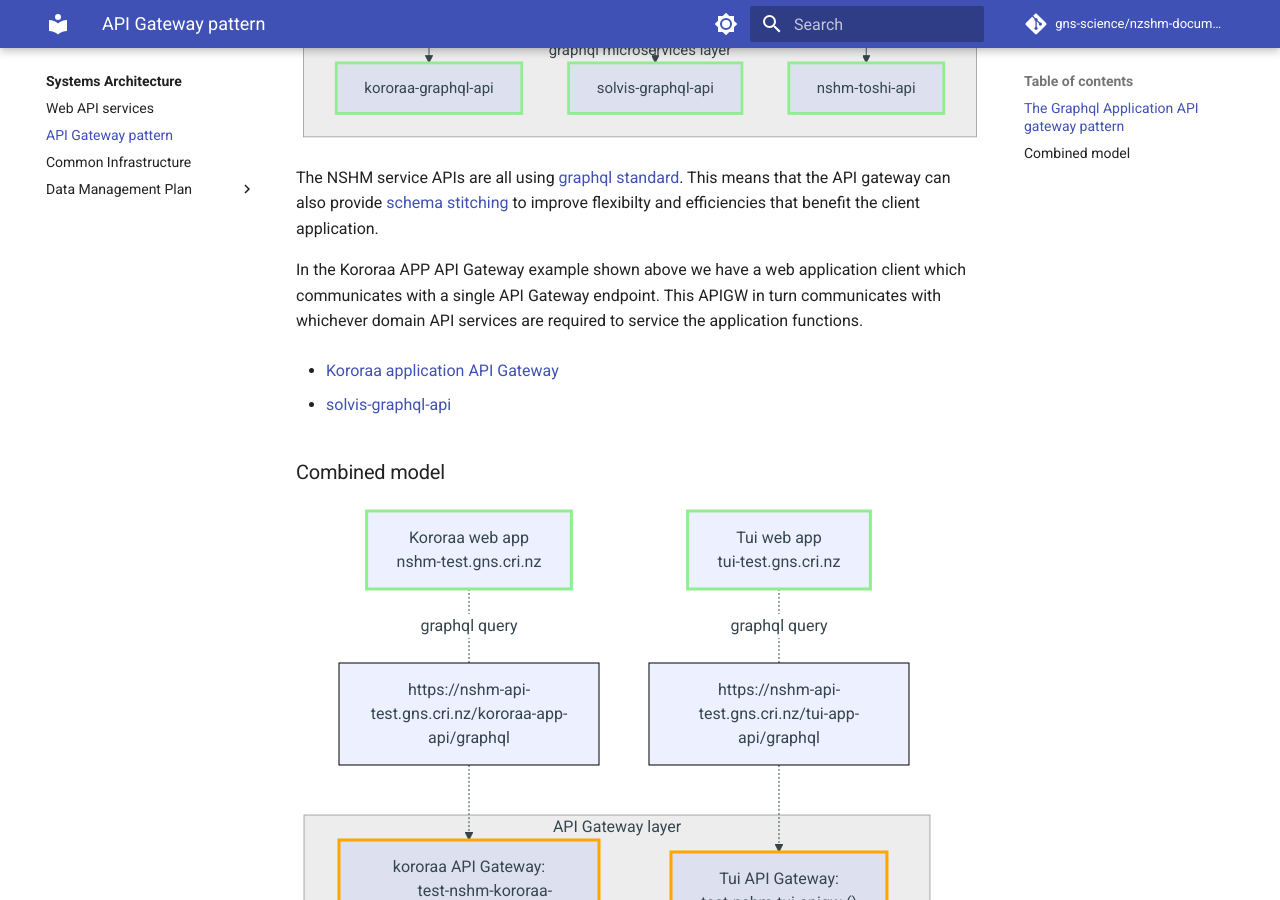
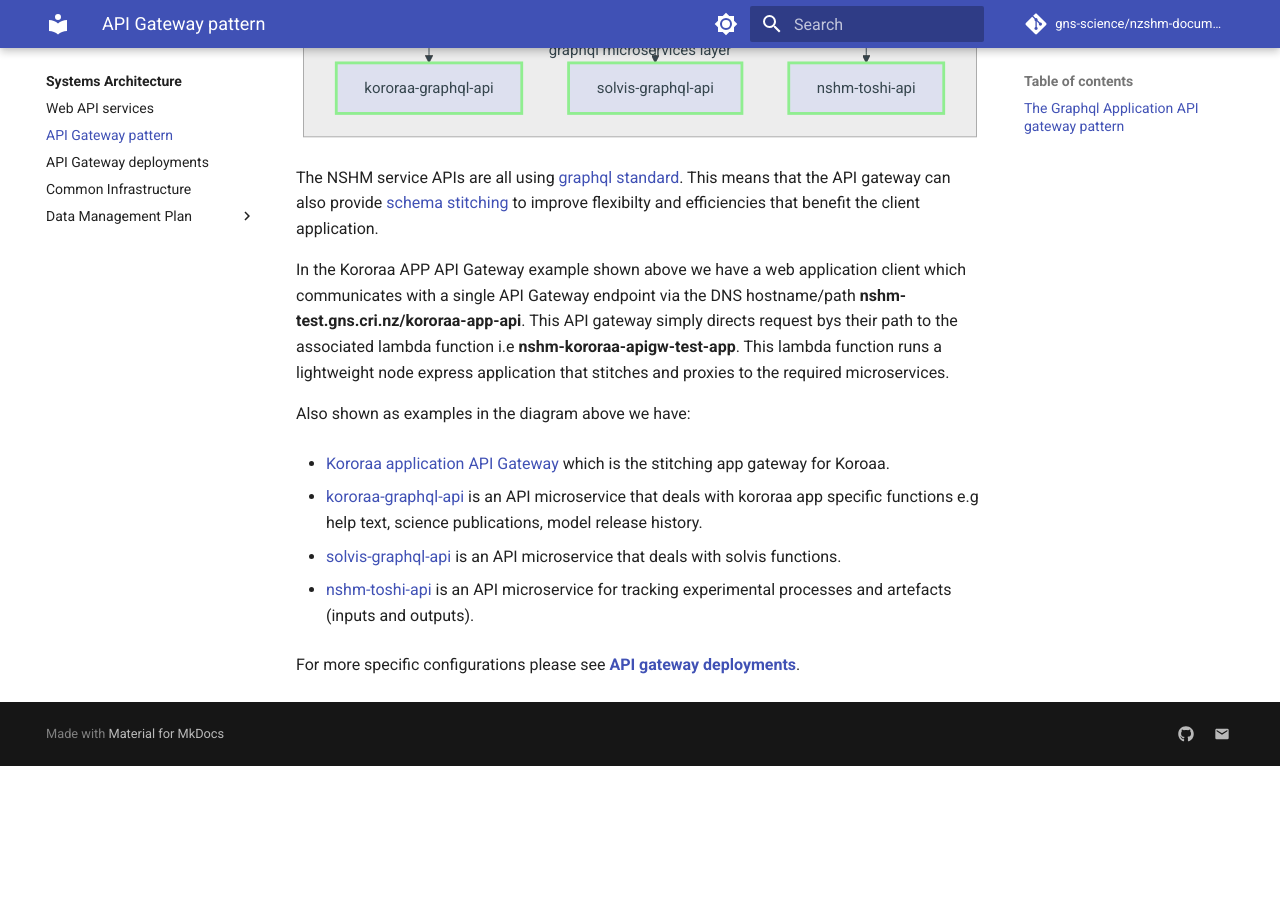
Before and after one commit to GNS-Science/nzshm-documentation, an MkDocs documentation site: the page built from docs/architecture/api_gateway_pattern.md, in a window 1280 px wide and 900 px high, scrolled down 1072 px. Built offline with MkDocs 1.6.1 and Material for MkDocs 9.7.7, drawn with Linux system fonts in a browser that asks for light colours; comment, search, counter and statistics services are not loaded; after the commit the page ends 1838 px from its top, so only the background shows below that.

Commit message:
api gateway improvements

````diff
--- a/docs/architecture/api_gateway_pattern.md
+++ b/docs/architecture/api_gateway_pattern.md
@@ -34,61 +34,16 @@ graph TD
 
 The NSHM service APIs are all using [graphql standard](https://graphql.org/). This means that the API gateway can also provide [schema stitching](https://the-guild.dev/graphql/stitching/docs) to improve flexibilty and efficiencies that benefit the client application.
 
-In the Kororaa APP API Gateway example shown above we have a web application client which communicates with a single API Gateway endpoint. This APIGW in turn communicates with whichever domain API services are required to service the application functions.
+In the Kororaa APP API Gateway example shown above we have a web application client which communicates with a single API Gateway endpoint via the DNS hostname/path **nshm-test.gns.cri.nz/kororaa-app-api**. This API gateway simply directs request bys their path to the associated lambda function i.e **nshm-kororaa-apigw-test-app**. This lambda function runs a lightweight node express application that stitches and proxies to the required  microservices.
 
- - [Kororaa application API Gateway](/nzshm-documentation/components/nshm_kororaa_apigw/)
+Also shown as examples in the diagram above we have:
 
- - [solvis-graphql-api](/nzshm-documentation/components/solvis_graphql_api)
+ - [Kororaa application API Gateway](/nzshm-documentation/components/nshm_kororaa_apigw/) which is the stitching app gateway for Koroaa.
 
+ - [kororaa-graphql-api](/nzshm-documentation/components/kororaa_graphql_api) is an API microservice that deals with kororaa app specific functions e.g help text, science publications, model release history.
 
-## Combined model
+ - [solvis-graphql-api](/nzshm-documentation/components/solvis_graphql_api) is an API microservice that deals with solvis functions.
 
+ - [nshm-toshi-api](/nzshm-documentation/components/nshm_toshi_api) is an API microservice for tracking experimental processes and artefacts (inputs and outputs).
 
-```mermaid
-graph TD
-    classDef nshm stroke:lightgreen, stroke-width:3px
-    classDef AWS stroke:orange, stroke-width:3px
-    classDef SVC stroke:powderblue, stroke-width:3px
-    classDef note stroke:black, stroke-width:1px
-
-    K["Kororaa web app
-    nshm-test.gns.cri.nz"]:::nshm
-    NB["https://nshm-api-test.gns.cri.nz/kororaa-app-api/graphql"]:::note
-
-
-    T["Tui web app
-        tui-test.gns.cri.nz"]:::nshm
-    NB2["https://nshm-api-test.gns.cri.nz/tui-app-api/graphql"]:::note
-
-
-    K -.-|graphql query| NB -.-> A
-    T -.-|graphql query| NB2 -.-> B
-
-    subgraph GW["API Gateway layer"]
-        A["kororaa API Gateway:
-        test-nshm-kororaa-apigw (4ra58fifn3)"]:::AWS
-        F["lambda:
-        nshm-kororaa-apigw-test-app"]:::AWS
-
-        B["Tui API Gateway:
-        test-nshm-tui-apigw ()"]:::AWS
-        F2["lambda:
-        nshm-tui-apigw-test-app"]:::AWS
-
-        A -->|path: kororaa-app-api/graphql| F
-        B -->|path: tui-app-api/graphql| F2
-
-    end
-
-    subgraph SUP["graphql microservices layer"]
-        %% direction LR
-
-        K-API[kororaa-graphql-api]:::nshm
-        S-API[solvis-graphql-api]:::nshm
-        T-API[nshm-toshi-api]:::nshm
-    end
-
-    F -.-> SUP
-    F2 -.-> SUP
-
-```
+ For more specific configurations please see **[API gateway deployments](./api_gateway_deployments)**.
--- a/mkdocs.yml
+++ b/mkdocs.yml
@@ -21,6 +21,7 @@ nav:
       - architecture/index.md
       - Web API services: architecture/services.md
       - API Gateway pattern: architecture/api_gateway_pattern.md
+      - API Gateway deployments: architecture/api_gateway_deployments.md
       - Common Infrastructure: architecture/common_infrastructure.md
       - Data Management Plan:
         - architecture/data_mgmnt_plan/index.md
````
Also changed, not shown: docs/architecture/api_gateway_deployments.md (added, +60 -0 lines), docs/architecture/services.md (+2 -0 lines), docs/components/index.md (+4 -4 lines), docs/components/nshm_kororaa_apigw.md (+36 -2 lines), docs/guidelines/service_deployment_guide.md (+4 -4 lines).
